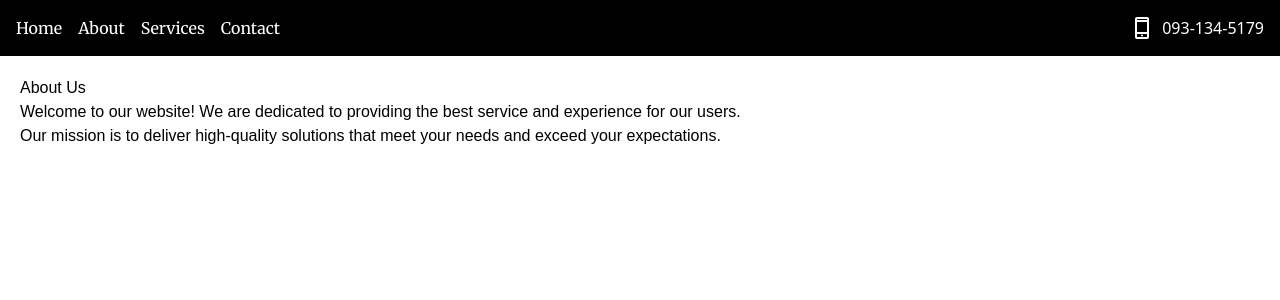
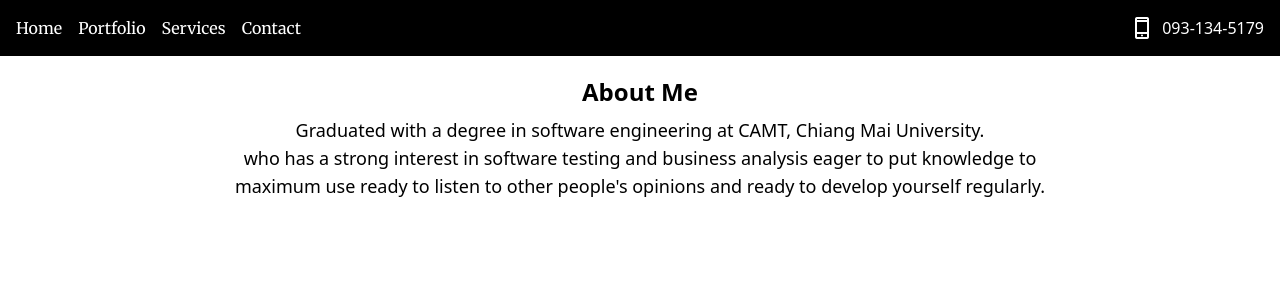
Before and after one commit to Emotinnn/my-port, a Next.js app: page /about in a window 1280 px wide. Shown: the top 300 px of the page. Built offline with nearby package versions, Linux system fonts and the light colour scheme.

Commit message:
update portfolio page

```diff
--- a/src/app/about/page.jsx
+++ b/src/app/about/page.jsx
@@ -2,13 +2,12 @@ import React from 'react';
 
 function AboutPage() {
     return (
-        <div style={{ padding: '20px', fontFamily: 'Arial, sans-serif' }}>
-            <h1>About Us</h1>
-            <p>
-                Welcome to our website! We are dedicated to providing the best service and experience for our users.
-            </p>
-            <p>
-                Our mission is to deliver high-quality solutions that meet your needs and exceed your expectations.
+        <div className="container mx-auto relative mt-5" data-aos="fade-down">
+            <p className="text-2xl font-black text-center">About Me</p>
+            <p className="text-center mt-2 text-lg text-shadow-lg/40">
+                Graduated with a degree in software engineering at CAMT, Chiang Mai University.<br></br>
+                who has a strong interest in software testing and business analysis eager to put knowledge to <br></br>
+                maximum use ready to listen to other people's opinions and ready to develop yourself regularly.
             </p>
         </div>
     );
--- a/src/app/components/NavBar.jsx
+++ b/src/app/components/NavBar.jsx
@@ -7,7 +7,7 @@ const NavBar = () => {
             <div className="container mx-auto flex justify-between items-center ">
                 <div className="flex space-x-4">
                     <Link href="/" className="font-merriweather text-white hover:text-blue-400">Home</Link>
-                    <Link href="/about" className="font-merriweather text-white hover:text-blue-400">About</Link>
+                    <Link href="/about" className="font-merriweather text-white hover:text-blue-400">Portfolio</Link>
                     <Link href="/Services" className="font-merriweather text-white hover:text-blue-400">Services</Link>
                     <Link href="/Contact" className="font-merriweather text-white hover:text-blue-400">Contact</Link>
                 </div>
```
